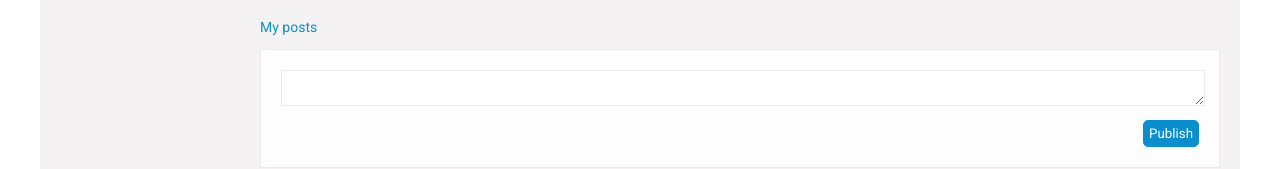
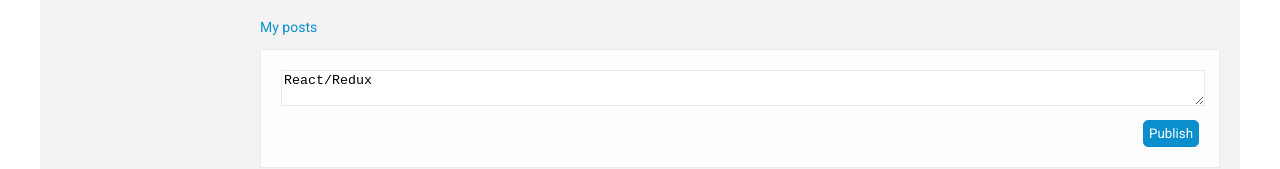
Before and after one commit to MaryiaBialetskaya1/social-network, a React (Create React App) app: page /profile in a window 1280 px wide. Shown: the part 623-792 px from the top of the page. Built offline with nearby package versions, Linux system fonts and the light colour scheme.

Commit message:
put correct property name

```diff
--- a/src/App.js
+++ b/src/App.js
@@ -7,6 +7,7 @@ import Dialogs from "./components/Dialogs/Dialogs";
 import {BrowserRouter, Route, Routes} from "react-router-dom";
 
 const App = (props) => {
+    debugger;
     return (
         <BrowserRouter>
             <div className='app-wrapper'>
@@ -18,8 +19,10 @@ const App = (props) => {
                         <Route path="/profile" element={<Profile
                             posts={props.posts}
                             addPost = {props.addPost}
+                            newPostText = {props.newPostText}
+                        />}
+                        />
 
-                        />}/>
 
                         {/*<Route path="/dialogs/*" element={<Dialogs messages={props.state.dialogsPage.messages} dialogs={props.state.dialogsPage.dialogs}/>}/>*/}
                         {/*<Route path="/profile" element={<Profile posts={props.state.profilePage.posts}/>}/>*/}
--- a/src/components/Profile/MyPosts/MyPosts.jsx
+++ b/src/components/Profile/MyPosts/MyPosts.jsx
@@ -9,13 +9,17 @@ const MyPosts = (props) => {
         props.addPost(text);
         newPostElement.current.value = '';
     }
+    let onPostChange = () =>{
+        let text = newPostElement.current.value;
+        console.log(text)
+    }
     let postsElements = props.posts.map(p => <Post message={p.message} likesCount ={p.likesCount}/>)
     return (
         <div className={s.postsBlock}>
             <h3 className={s.headerText}>My posts</h3>
             <div className={s.textareaBlock}>
                 <div>
-                    <textarea className={s.textarea} ref={newPostElement} ></textarea>
+                    <textarea onChange={onPostChange} className={s.textarea} ref={newPostElement} value={props.newPostText}></textarea>
                 </div>
                 <div className={s.buttonBlock}>
                     <button className={s.buttonPublish} onClick={  addPostButton }>Publish</button>
--- a/src/components/Profile/Profile.jsx
+++ b/src/components/Profile/Profile.jsx
@@ -6,7 +6,7 @@ const Profile = (props) => {
     return (
         <div>
             <ProfileInfo />
-            <MyPosts posts={props.posts} addPost = {props.addPost}/>
+            <MyPosts posts={props.posts} addPost={props.addPost} newPostText={props.newPostText}/>
         </div>
     )
 }
--- a/src/render.js
+++ b/src/render.js
@@ -5,12 +5,14 @@ import App from './App';
 import reportWebVitals from './reportWebVitals';
  import  {addPost} from "./redux/state";
 
+
+const root = ReactDOM.createRoot(document.getElementById('root'));
 export let rerenderEntireTree = (state) =>{
-    const root = ReactDOM.createRoot(document.getElementById('root'));
     root.render(
         <React.StrictMode>
             <App posts={state.profilePage.posts}
                  dialogs={state.dialogsPage.dialogs}
+                 newPostText={state.profilePage.newPostText}
                  messages={state.dialogsPage.messages}
                  addPost = {addPost}
             />
```
